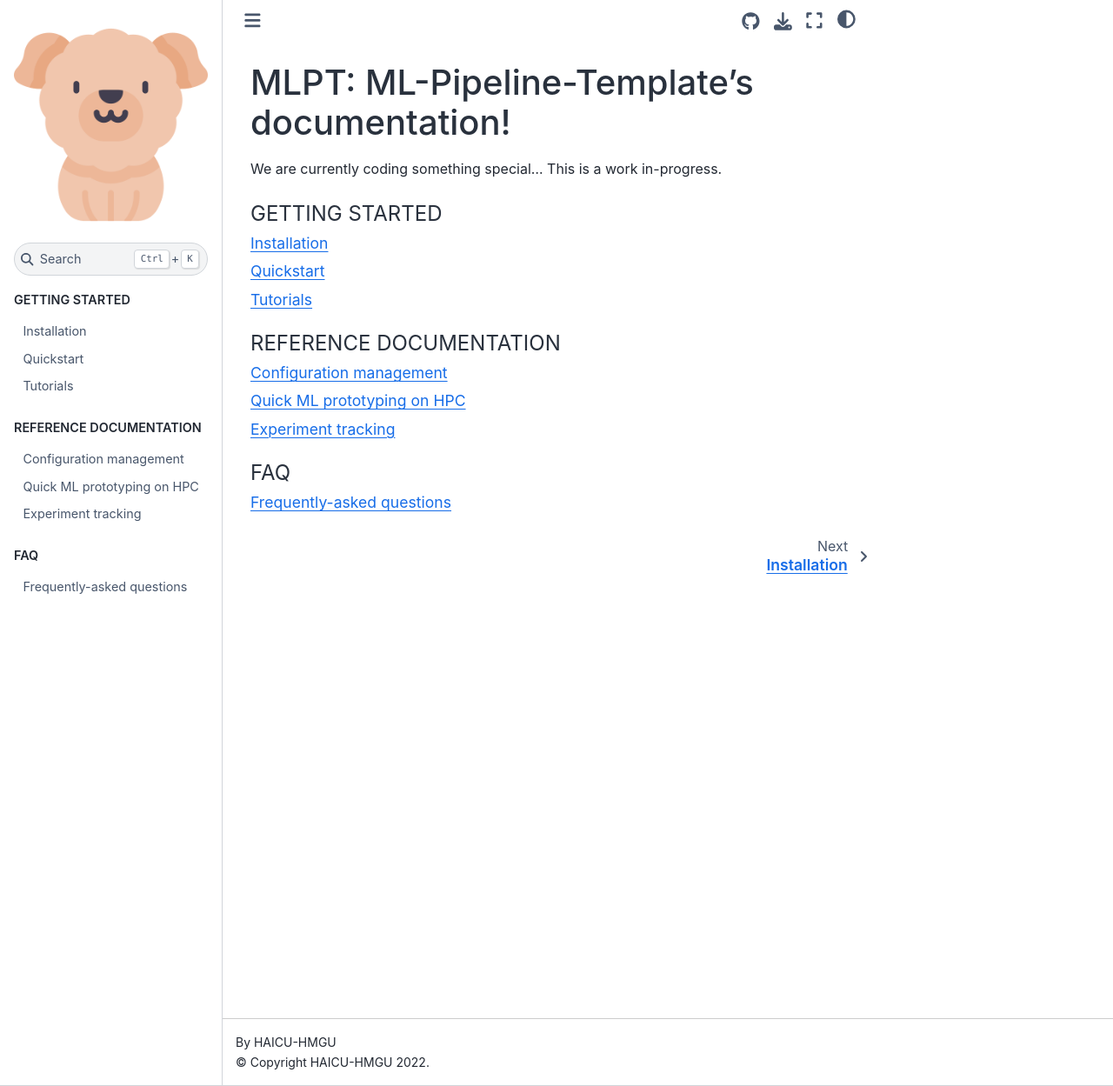
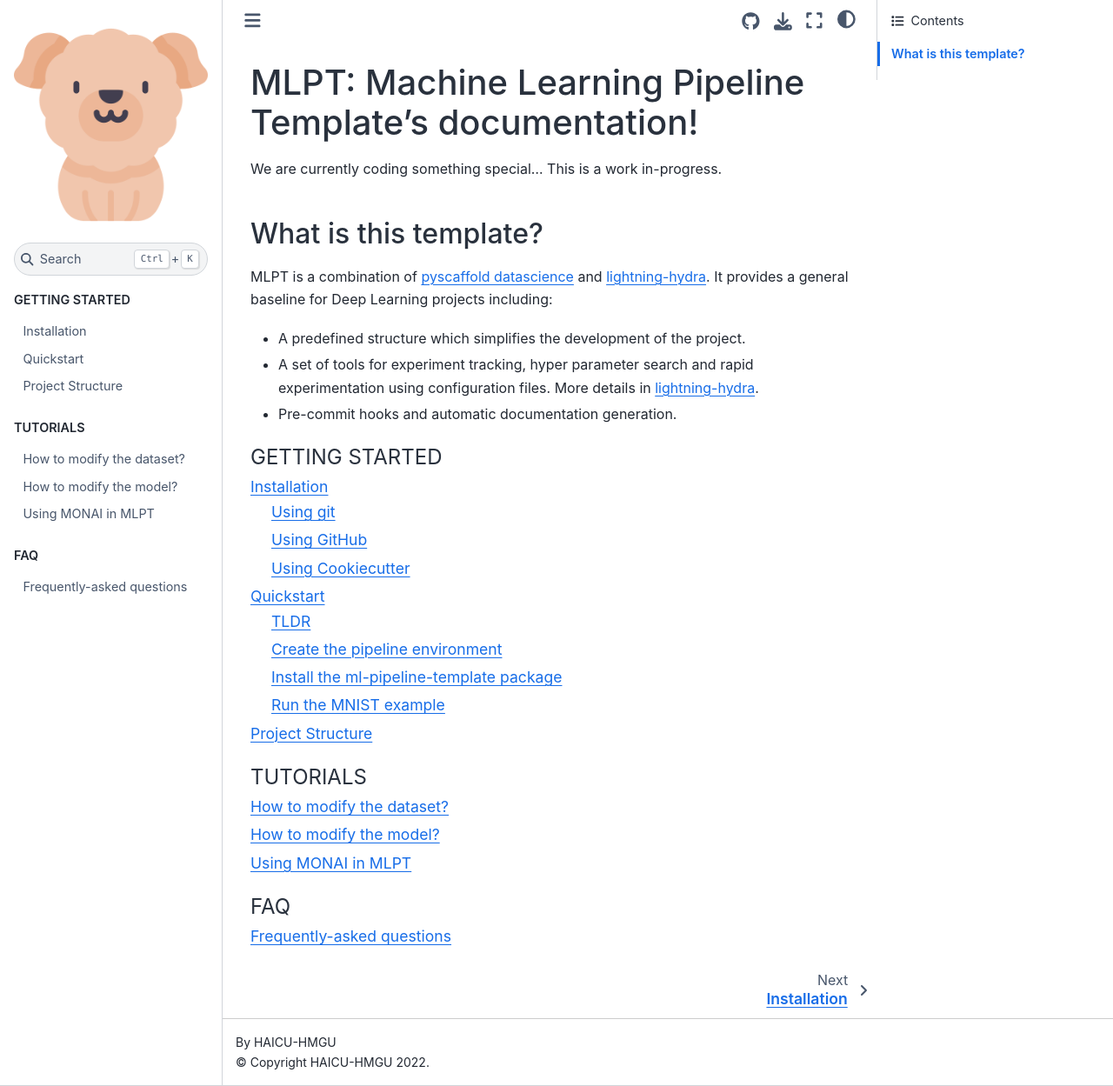
Before and after one commit to HelmholtzAI-Consultants-Munich/Quicksetup-ai, a Sphinx documentation site: the page built from docs/source/index.rst, in a window 1280 px wide and 1249 px high. Shown: the whole window at 87% size. Built offline with Sphinx 7.4.7 and the Sphinx Book theme 1.1.4, drawn with Linux system fonts in a browser that asks for light colours.

````diff
--- a/docs/source/conf.py
+++ b/docs/source/conf.py
@@ -40,6 +40,7 @@ extensions = [
     "sphinx.ext.autosummary",
     "sphinx.ext.napoleon",
     "myst_parser",
+    "sphinx_copybutton"
 ]
 
 # Add any paths that contain templates here, relative to this directory.
@@ -66,8 +67,10 @@ exclude_patterns = []
 html_theme = "sphinx_book_theme"
 html_logo = "_static/dog.png"
 html_favicon = "_static/dog.png"
+
+html_title = "MLPT"
 html_theme_options = {
-    "logo_only": True,
+    "logo_only": False,
     "repository_url": "https://github.com/HelmholtzAI-Consultants-Munich/ML-Pipeline-Template",
     "use_repository_button": True,
     "use_fullscreen_button": True,
--- a/docs/source/index.rst
+++ b/docs/source/index.rst
@@ -3,29 +3,31 @@
    You can adapt this file completely to your liking, but it should at least
    contain the root `toctree` directive.
 
-
-MLPT: ML-Pipeline-Template's documentation!
+MLPT: Machine Learning Pipeline Template's documentation!
 ================================
 We are currently coding something special...
 This is a work in-progress.
 
 
+.. include:: notes/getting_started/intro.md
+   :parser: myst_parser.sphinx_
+
 .. toctree::
    :maxdepth: 2
    :caption: GETTING STARTED
 
-   notes/installation.md
-   notes/quickstart.md
-   notes/tutorials.md
+   notes/getting_started/installation.md
+   notes/getting_started/quickstart.md
+   notes/getting_started/project_structure.md
 
 
 .. toctree::
    :maxdepth: 2
-   :caption: REFERENCE DOCUMENTATION
+   :caption: TUTORIALS
 
-   notes/config.md
-   notes/easy_experiment.md
-   notes/experiment_tracking.md
+   notes/how_to/modify_data.md
+   notes/how_to/modify_model.md
+   notes/how_to/use_monai.md
 
 
 .. toctree::
--- /dev/null
+++ b/docs/source/notes/getting_started/installation.md
@@ -0,0 +1,16 @@
+# Installation
+
+## Using git
+```bash
+git clone https://github.com/HelmholtzAI-Consultants-Munich/ML-Pipeline-Template.git
+```
+
+## Using GitHub
+1. Go to this page [https://github.com/HelmholtzAI-Consultants-Munich/ML-Pipeline-Template/generate](https://github.com/HelmholtzAI-Consultants-Munich/ML-Pipeline-Template/generate)
+2. Login using your GitHub account.
+3. Enter a `Repository Name`. Then select if you want to make the repo public or private. Wait a few seconds... :tada: You now have the same project repo as MLPT and ready to build the next best model.
+
+## Using Cookiecutter
+```
+# WIP
+```
--- /dev/null
+++ b/docs/source/notes/getting_started/intro.md
@@ -0,0 +1,6 @@
+# What is this template?
+
+MLPT is a combination of [pyscaffold datascience](https://github.com/pyscaffold/pyscaffoldext-dsproject) and [lightning-hydra](https://github.com/ashleve/lightning-hydra-template). It provides a general baseline for Deep Learning projects including:
+* A predefined structure which simplifies the development of the project.
+* A set of tools for experiment tracking, hyper parameter search and rapid experimentation using configuration files. More details in [lightning-hydra](https://github.com/ashleve/lightning-hydra-template).
+* Pre-commit hooks and automatic documentation generation.
--- /dev/null
+++ b/docs/source/notes/getting_started/project_structure.md
@@ -0,0 +1,59 @@
+# Project Structure
+
+```
+├── configs                              <- Hydra configuration files
+│   ├── callbacks                               <- Callbacks configs
+│   ├── datamodule                              <- Datamodule configs
+│   ├── debug                                   <- Debugging configs
+│   ├── experiment                              <- Experiment configs
+│   ├── hparams_search                          <- Hyperparameter search configs
+│   ├── local                                   <- Local configs
+│   ├── log_dir                                 <- Logging directory configs
+│   ├── logger                                  <- Logger configs
+│   ├── model                                   <- Model configs
+│   ├── trainer                                 <- Trainer configs
+│   │
+│   ├── test.yaml                               <- Main config for testing
+│   └── train.yaml                              <- Main config for training
+│
+├── data                                 <- Project data
+│   ├── processed                               <- Processed data
+│   └── raw                                     <- Raw data
+│
+├── docs                                 <- Directory for Sphinx documentation in rst or md.
+├── models                               <- Trained and serialized models, model predictions
+├── notebooks                            <- Jupyter notebooks.
+├── reports                              <- Generated analysis as HTML, PDF, LaTeX, etc.
+│   └── figures                                 <- Generated plots and figures for reports.
+├── scripts                              <- Scripts used in project
+│   ├── job_submission.sbatch               <- Submit training job to slurm
+│   ├── job_submission_interactive.sbatch   <- Submit training job to slurm (interactive node)
+│   ├── test.py                             <- Run testing
+│   └── train.py                            <- Run training
+│
+├── src/ml_pipeline_template             <- Source code
+│   ├── datamodules                             <- Lightning datamodules
+│   ├── models                                  <- Lightning models
+│   ├── utils                                   <- Utility scripts
+│   │
+│   ├── testing_pipeline.py
+│   └── training_pipeline.py
+│
+├── tests                                <- Tests of any kind
+│   ├── helpers                                 <- A couple of testing utilities
+│   ├── shell                                   <- Shell/command based tests
+│   └── unit                                    <- Unit tests
+│
+├── .coveragerc                          <- Configuration for coverage reports of unit tests.
+├── .gitignore                           <- List of files/folders ignored by git
+├── .pre-commit-config.yaml              <- Configuration of pre-commit hooks for code formatting
+├── requirements.txt                     <- File for installing python dependencies
+├── setup.cfg                            <- Configuration of linters and pytest
+├── LICENSE.txt                          <- License as chosen on the command-line.
+├── pyproject.toml                       <- Build configuration. Don't change! Use `pip install -e .`
+│                                           to install for development or to build `tox -e build`.
+├── setup.cfg                            <- Declarative configuration of your project.
+├── setup.py                             <- [DEPRECATED] Use `python setup.py develop` to install for
+│                                           development or `python setup.py bdist_wheel` to build.
+└── README.md
+```
--- /dev/null
+++ b/docs/source/notes/getting_started/quickstart.md
@@ -0,0 +1,54 @@
+# Quickstart
+## TLDR
+```bash
+# git clone https://github.com/HelmholtzAI-Consultants-Munich/ML-Pipeline-Template.git
+cd ML-Pipeline-Template/
+conda create -n venv python=3.9
+conda activate venv
+pip install -r requirements.txt
+pip install -e .
+python scripts/train.py
+```
+
+## Create the pipeline environment
+The libraries used by the pipeline are all listed in `requirements.txt`.
+* First, create a virtual environment (for the sake of the example, we'll call it `ml_template_env`).
+> You can either do it with conda (preferred) or venv.
+Using conda:
+```bash
+conda create -n venv python=3.9
+```
+
+* Then, activate the environment
+```bash
+conda activate venv
+```
+
+* Finally, install all dependencies using `pip`. Run:
+```bash
+pip install -r requirements.txt
+ ```
+
+## Install the ml-pipeline-template package
+Before using the template, one needs to install the project as a package. Run:
+```bash
+pip install -e .
+```
+## Run the MNIST example
+This pipeline comes with a toy example (MNIST dataset with a simple feedforward neural network). To run the training (resp. testing) pipeline, simply run:
+```
+python scripts/train.py
+# or python scripts/test.py
+```
+Or, if you want to submit the training job to a submit (resp. interactive) cluster node via slurm, run:
+```
+sbatch job_submission.sbatch
+# or sbatch job_submission_interactive.sbatch
+```
+> * The experiments, evaluations, etc., are stored under the `logs` directory.
+> * The default experiments tracking system is mlflow. The `mlruns` directory is contained in `logs`. To view a user friendly view of the experiments, run:
+> ```
+> # make sure you are inside logs (where mlruns is located)
+> mlflow ui --host 0000
+> ```
+> * When evaluating (running `test.py`), make sure you give the correct checkpoint path in `configs/test.yaml`
--- /dev/null
+++ b/docs/source/notes/how_to/modify_data.md
@@ -0,0 +1 @@
+# How to modify the dataset?
--- /dev/null
+++ b/docs/source/notes/how_to/modify_model.md
@@ -0,0 +1 @@
+# How to modify the model?
--- /dev/null
+++ b/docs/source/notes/how_to/use_monai.md
@@ -0,0 +1 @@
+# Using MONAI in MLPT
--- /dev/null
+++ b/docs/source/notes/how_to/use_on_haicore.md
@@ -0,0 +1 @@
+# Using HAICORE
--- /dev/null
+++ b/docs/source/notes/how_to/use_slurm.md
@@ -0,0 +1 @@
+# Using Slurm
````
